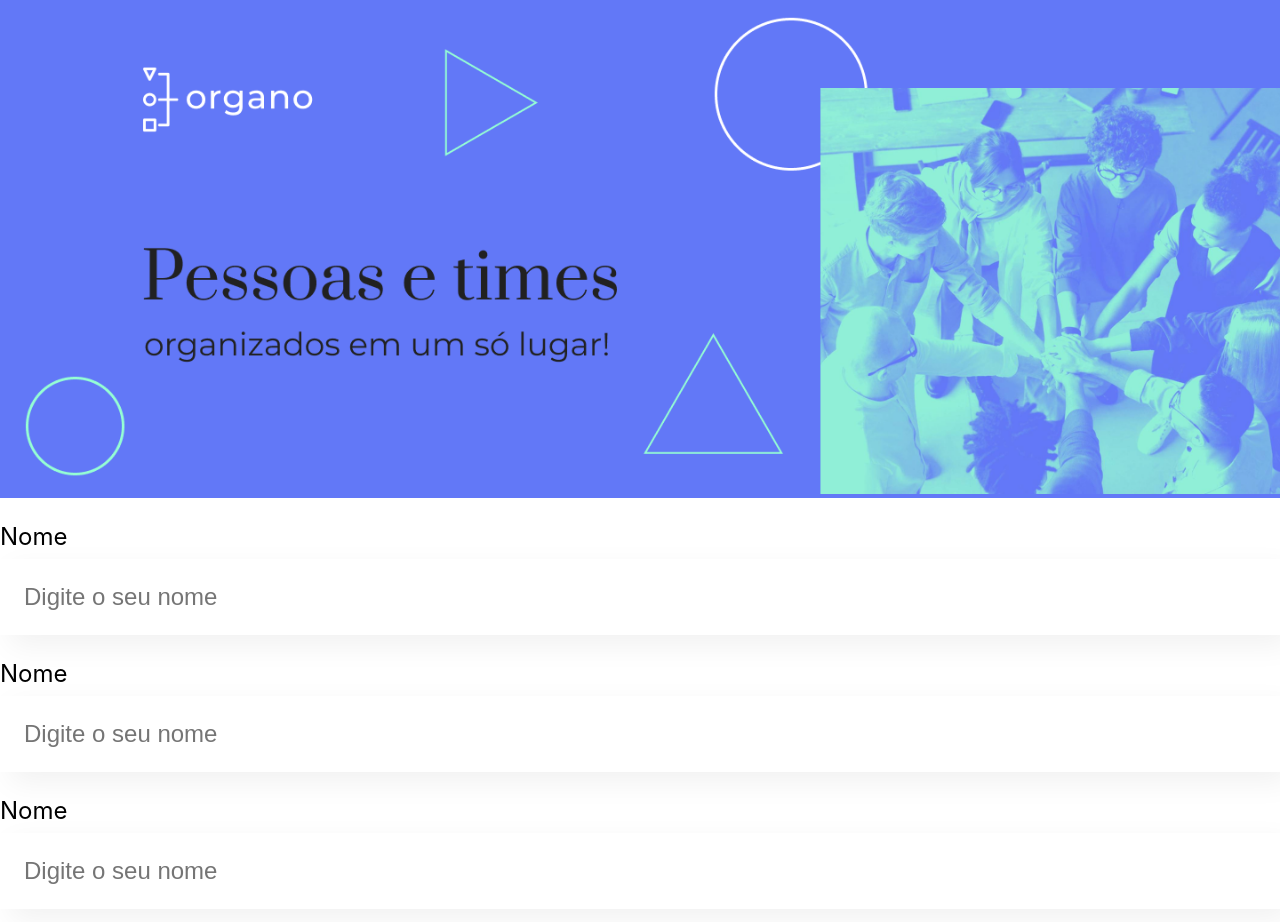
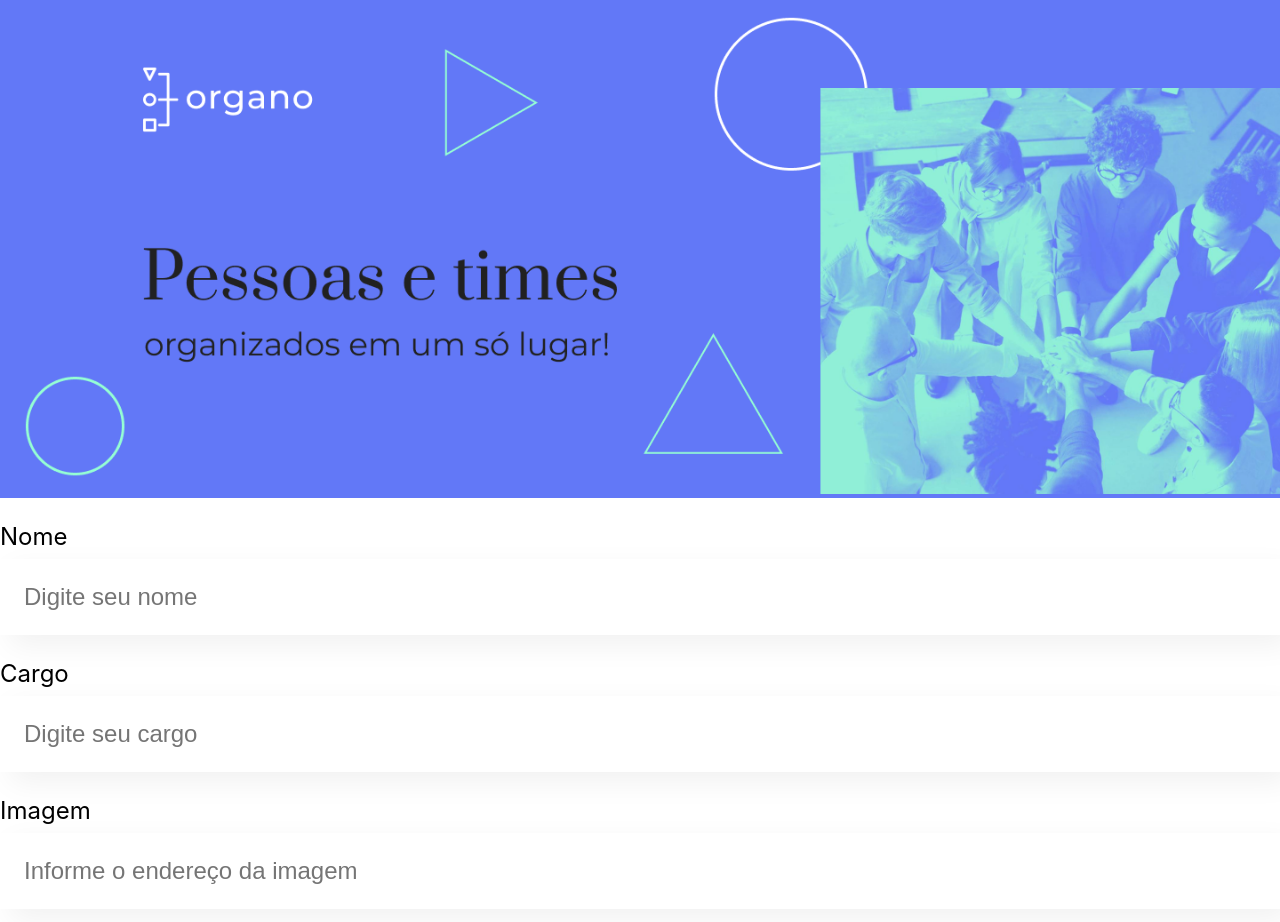
Before and after one commit to grbalmeida/curso-react-desenvolvendo-javascript-alura, a JavaScript app in the folder organo/: page / in a window 1280 px wide. Shown: the top 922 px of the page. Built offline with nearby package versions, Linux system fonts and the light colour scheme; the HTML template or start-up script is replaced by a standard one.

Commit message:
Parâmetros de componente

```diff
--- a/organo/src/App.js
+++ b/organo/src/App.js
@@ -5,9 +5,9 @@
   return (
     <div className="App">
       <Banner />
-      <CampoTexto label="Nome" />
-      <CampoTexto label="Cargo" />
-      <CampoTexto label="Imagem" />
+      <CampoTexto label="Nome" placeholder="Digite seu nome" />
+      <CampoTexto label="Cargo" placeholder="Digite seu cargo" />
+      <CampoTexto label="Imagem" placeholder="Informe o endereço da imagem" />
     </div>
   );
 }
--- a/organo/src/componentes/CampoTexto/index.js
+++ b/organo/src/componentes/CampoTexto/index.js
@@ -1,10 +1,10 @@
 import './CampoTexto.css';
 
-const CampoTexto = () => {
+const CampoTexto = (props) => {
     return (
         <div className="campo-texto">
-            <label>Nome</label>
-            <input placeholder="Digite o seu nome" />
+            <label>{props.label}</label>
+            <input placeholder={props.placeholder} />
         </div>
     )
 }
```
